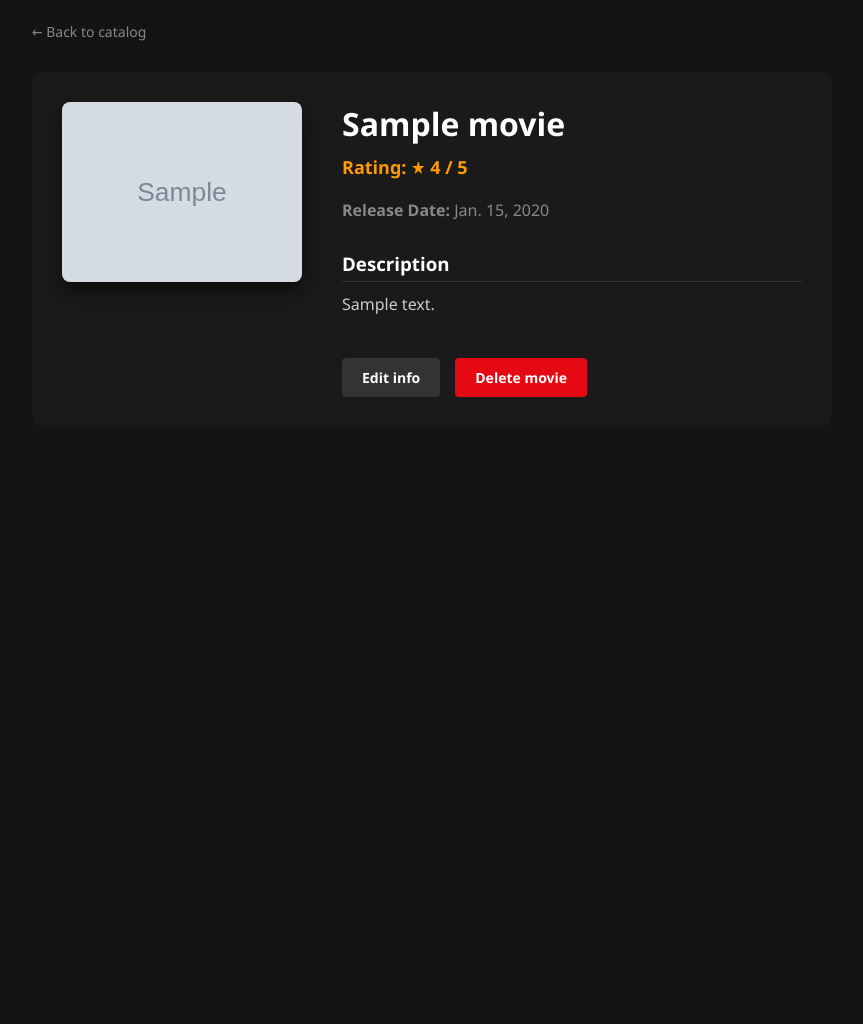
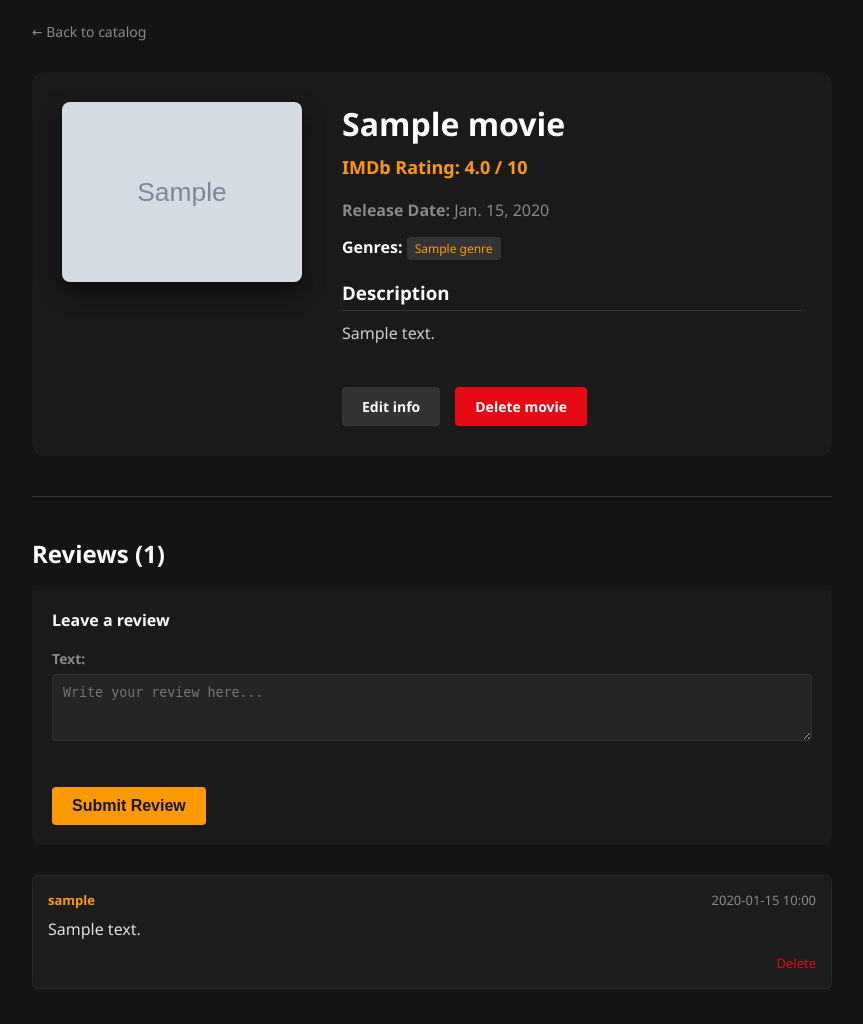
Before and after one commit to proge1r/django-mysql-movies, a Django app: page /movies/1/ in a window 1280 px wide. Shown: the whole page, without its empty margins (208-1071 px from the left). Before the commit the page ends 397 px from the top, so only its background shows below. Run offline with Django 5.2, Linux system fonts and the light colour scheme; tables that the repository leaves empty hold one stand-in row (values such as "Sample post"); grey boxes marked "Sample" are stand-in pictures.

Commit message:
Add reviews, genres entities and update rating to decimal (imdb)

```diff
--- a/movies/forms.py
+++ b/movies/forms.py
@@ -1,10 +1,20 @@
 from django import forms
-from .models import Movie
+from .models import Movie, Review
 
 class MovieForm(forms.ModelForm):
     class Meta:
         model = Movie
-        fields = ['title', 'release_date', 'description', 'rating', 'image']
+        fields = ['title', 'release_date', 'description', 'rating', 'image', 'genres']
         widgets = {
             'release_date': forms.DateInput(attrs={'type': 'date'}),
+            'genres': forms.CheckboxSelectMultiple(),
+            'rating': forms.NumberInput(attrs={'step': '0.1', 'min': '1.0', 'max': '10.0', 'placeholder': 'e.g. 8.5'}),
         }
+
+class ReviewForm(forms.ModelForm):
+    class Meta:
+        model = Review
+        fields = ['text']
+        widgets = {
+            'text': forms.Textarea(attrs={'rows': 3, 'placeholder': 'Write your review here...'}),
+        }
--- a/movies/models.py
+++ b/movies/models.py
@@ -1,19 +1,47 @@
 from django.db import models
 from django.core.validators import MinValueValidator, MaxValueValidator
+from django.utils import timezone
+
+class Genre(models.Model):
+    name = models.CharField(max_length=100, unique=True)
+
+    def __str__(self):
+        return self.name
 
 class Movie(models.Model):
-    title = models.CharField(max_length=255, verbose_name="Title")
-    release_date = models.DateField(verbose_name="Release Date")
-    description = models.TextField(verbose_name="Description", blank=True)
-    image = models.ImageField(upload_to='movies/', blank=True, null=True, verbose_name="Poster")
-
-    rating = models.IntegerField(
-        verbose_name="Rating",
+    title = models.CharField(max_length=255)
+    release_date = models.DateField()
+    description = models.TextField(blank=True)
+    image = models.ImageField(upload_to='movies/', blank=True, null=True)
+    rating = models.FloatField(
         validators=[
-            MinValueValidator(1, message="Rating cannot be less than 1."),
-            MaxValueValidator(5, message="Rating cannot be greater than 5.")
+            MinValueValidator(1.0),
+            MaxValueValidator(10.0)
         ]
     )
+    genres = models.ManyToManyField(Genre, related_name='movies')
 
     def __str__(self):
         return self.title
+
+class Review(models.Model):
+    movie = models.ForeignKey(Movie, on_delete=models.CASCADE, related_name='reviews')
+    username = models.CharField(max_length=150, editable=False)
+    text = models.TextField()
+    created_at = models.DateTimeField(default=timezone.now)
+
+    def save(self, *args, **kwargs):
+        if not self.username:
+            latest_review = Review.objects.filter(movie=self.movie).order_by('-id').first()
+            if latest_review and latest_review.username.startswith('testUser'):
+                try:
+                    next_id = int(latest_review.username.replace('testUser', '')) + 1
+                    self.username = f'testUser{next_id}'
+                except ValueError:
+                    self.username = 'testUser0'
+            else:
+                self.username = 'testUser0'
+        super().save(*args, **kwargs)
+
+    def __str__(self):
+        return f'{self.username} - {self.movie.title}'
--- a/movies/templates/movies/movie_detail.html
+++ b/movies/templates/movies/movie_detail.html
@@ -19,9 +19,19 @@
             </div>
             <div class="detail-info">
                 <h1 style="margin: 0 0 10px 0; font-size: 32px;">{{ movie.title }}</h1>
-                <div class="detail-rating">Rating: ★ {{ movie.rating }} / 5</div>
+                <div class="detail-rating">IMDb Rating: {{ movie.rating }} / 10</div>
                 <p style="color: #888; margin: 5px 0;"><strong>Release Date:</strong> {{ movie.release_date }}</p>
-                <h3 style="margin-top: 30px; margin-bottom: 10px; border-bottom: 1px solid #333; padding-bottom: 5px;">Description</h3>
+
+                <p style="margin: 15px 0;">
+                    <strong>Genres:</strong>
+                    {% for genre in movie.genres.all %}
+                        <span class="genre-badge">{{ genre.name }}</span>
+                    {% empty %}
+                        <span style="color: #555;">No genres</span>
+                    {% endfor %}
+                </p>
+
+                <h3 style="margin-top: 20px; margin-bottom: 10px; border-bottom: 1px solid #333; padding-bottom: 5px;">Description</h3>
                 <p style="color: #ccc; line-height: 1.6; margin: 0;">{{ movie.description }}</p>
                 <div class="btn-group">
                     <a href="{% url 'movie_edit' movie.id %}" class="btn-edit">Edit info</a>
@@ -29,6 +39,34 @@
                 </div>
             </div>
         </div>
+
+        <div class="review-section">
+            <h2>Reviews ({{ reviews_count }})</h2>
+
+            <div style="background: #1a1a1a; padding: 20px; border-radius: 8px; margin-bottom: 30px;">
+                <h4 style="margin-top: 0; margin-bottom: 15px;">Leave a review</h4>
+                <form method="POST">
+                    {% csrf_token %}
+                    {{ review_form.as_p }}
+                    <button type="submit" class="btn-submit" style="width: auto; padding: 10px 20px;">Submit Review</button>
+                </form>
+            </div>
+
+            {% for review in reviews %}
+                <div class="review-card">
+                    <div class="review-header">
+                        <span class="review-user">{{ review.username }}</span>
+                        <span>{{ review.created_at|date:"Y-m-d H:i" }}</span>
+                    </div>
+                    <p style="color: #ddd; margin: 5px 0; line-height: 1.5;">{{ review.text }}</p>
+                    <div style="text-align: right; margin-top: 10px;">
+                        <a href="{% url 'review_delete' review.id %}" class="btn-delete-review">Delete</a>
+                    </div>
+                </div>
+            {% empty %}
+                <p style="color: #666;">No reviews yet. Be the first to review!</p>
+            {% endfor %}
+        </div>
     </div>
 </body>
 </html>
--- a/movies/urls.py
+++ b/movies/urls.py
@@ -7,4 +7,5 @@ urlpatterns = [
     path('<int:pk>/', views.movie_detail, name='movie_detail'),
     path('<int:pk>/edit/', views.movie_edit, name='movie_edit'),
     path('<int:pk>/delete/', views.movie_delete, name='movie_delete'),
+    path('review/<int:pk>/delete/', views.review_delete, name='review_delete'),
 ]
--- a/movies/views.py
+++ b/movies/views.py
@@ -1,19 +1,16 @@
 from django.shortcuts import render, get_object_or_404, redirect
-from .models import Movie
-from .forms import MovieForm
+from .models import Movie, Review
+from .forms import MovieForm, ReviewForm
 
 def movie_list(request):
     sort_by = request.GET.get('sort', 'title')
-
     sort_mapping = {
         'rating': '-rating',
         'title': 'title',
         'release_date': '-release_date'
     }
-
     order_field = sort_mapping.get(sort_by, 'title')
     movies = Movie.objects.all().order_by(order_field)
-
     return render(request, 'movies/movie_list.html', {
         'movies': movies,
         'current_sort': sort_by
@@ -21,7 +18,24 @@ def movie_list(request):
 
 def movie_detail(request, pk):
     movie = get_object_or_404(Movie, pk=pk)
-    return render(request, 'movies/movie_detail.html', {'movie': movie})
+    reviews = movie.reviews.all().order_by('-created_at')
+
+    if request.method == "POST":
+        form = ReviewForm(request.POST)
+        if form.is_valid():
+            review = form.save(commit=False)
+            review.movie = movie
+            review.save()
+            return redirect('movie_detail', pk=movie.pk)
+    else:
+        form = ReviewForm()
+
+    return render(request, 'movies/movie_detail.html', {
+        'movie': movie,
+        'reviews': reviews,
+        'review_form': form,
+        'reviews_count': reviews.count()
+    })
 
 def movie_create(request):
     if request.method == "POST":
@@ -50,3 +64,9 @@ def movie_delete(request, pk):
         movie.delete()
         return redirect('movie_list')
     return render(request, 'movies/movie_confirm_delete.html', {'movie': movie})
+
+def review_delete(request, pk):
+    review = get_object_or_404(Review, pk=pk)
+    movie_pk = review.movie.pk
+    review.delete()
+    return redirect('movie_detail', pk=movie_pk)
--- a/static/css/style.css
+++ b/static/css/style.css
@@ -94,19 +94,6 @@ body {
     justify-content: center;
     color: #555;
     font-size: 14px;
-}
-
-.rating-badge {
-    position: absolute;
-    top: 10px;
-    left: 10px;
-    background: rgba(0,0,0,0.8);
-    color: #ff9900;
-    padding: 4px 8px;
-    font-weight: bold;
-    font-size: 12px;
-    border-radius: 4px;
-    border: 1px solid #ff9900;
 }
 
 .info-box {
@@ -239,3 +226,47 @@ label {
     font-size: 16px;
     margin-top: 10px;
 }
+
+.genre-badge {
+    background: #333;
+    color: #ff9900;
+    padding: 3px 8px;
+    border-radius: 4px;
+    font-size: 12px;
+    margin-right: 5px;
+    display: inline-block;
+}
+
+.review-section {
+    margin-top: 40px;
+    border-top: 1px solid #333;
+    padding-top: 20px;
+}
+
+.review-card {
+    background: #1c1c1c;
+    border: 1px solid #2a2a2a;
+    padding: 15px;
+    border-radius: 6px;
+    margin-bottom: 15px;
+    position: relative;
+}
+
+.review-header {
+    display: flex;
+    justify-content: space-between;
+    color: #888;
+    font-size: 13px;
+    margin-bottom: 8px;
+}
+
+.review-user {
+    color: #ff9900;
+    font-weight: bold;
+}
+
+.btn-delete-review {
+    color: #e50914;
+    text-decoration: none;
+    font-size: 13px;
+}
```
Also changed, not shown: movies/templates/movies/includes/movie_card.html (+14 -3 lines), media/movies/alien.jpg (added), media/movies/alien_afVDkqE.jpg (added), media/movies/seven.jpg (added), media/movies/seven_O1ZAOq8.jpg (added), media/movies/untouchable.jpg (added), media/movies/untouchable_FFqVpSf.jpg (added), movies/migrations/0003_genre_alter_movie_description_alter_movie_image_and_more.py (added), movies/migrations/0004_alter_movie_rating.py (added).
